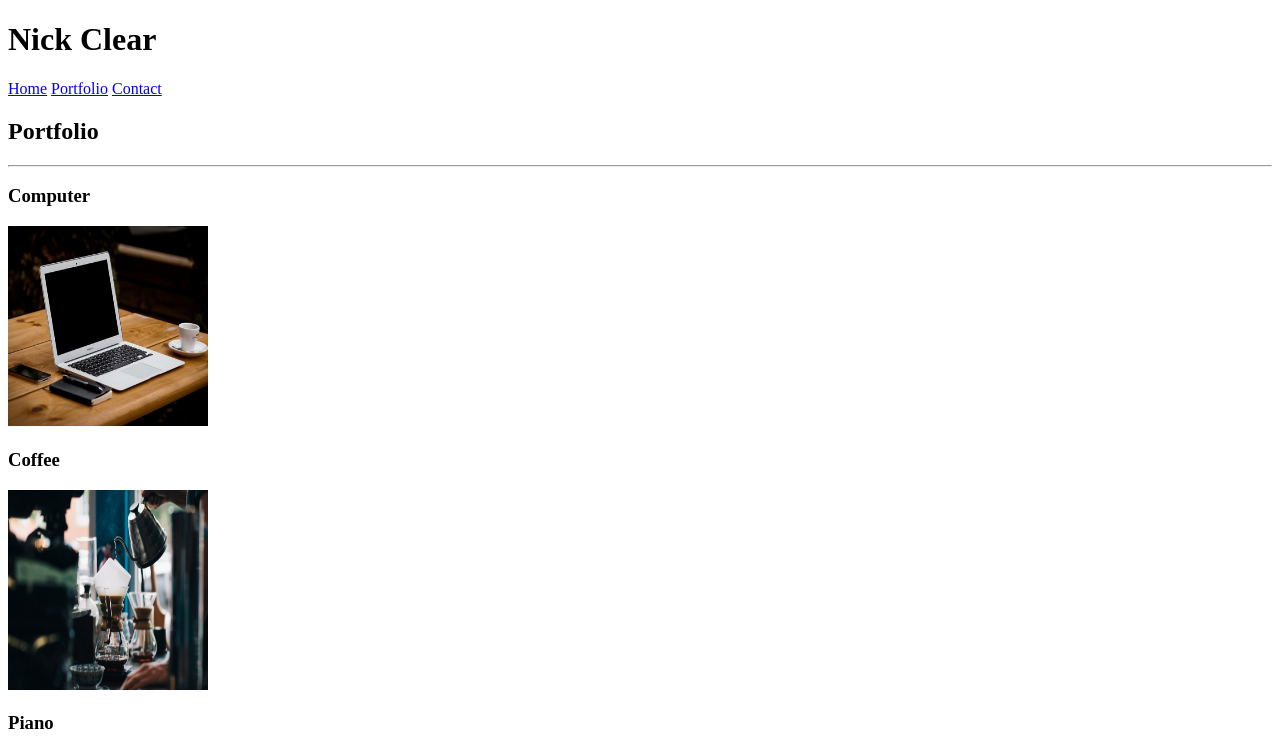
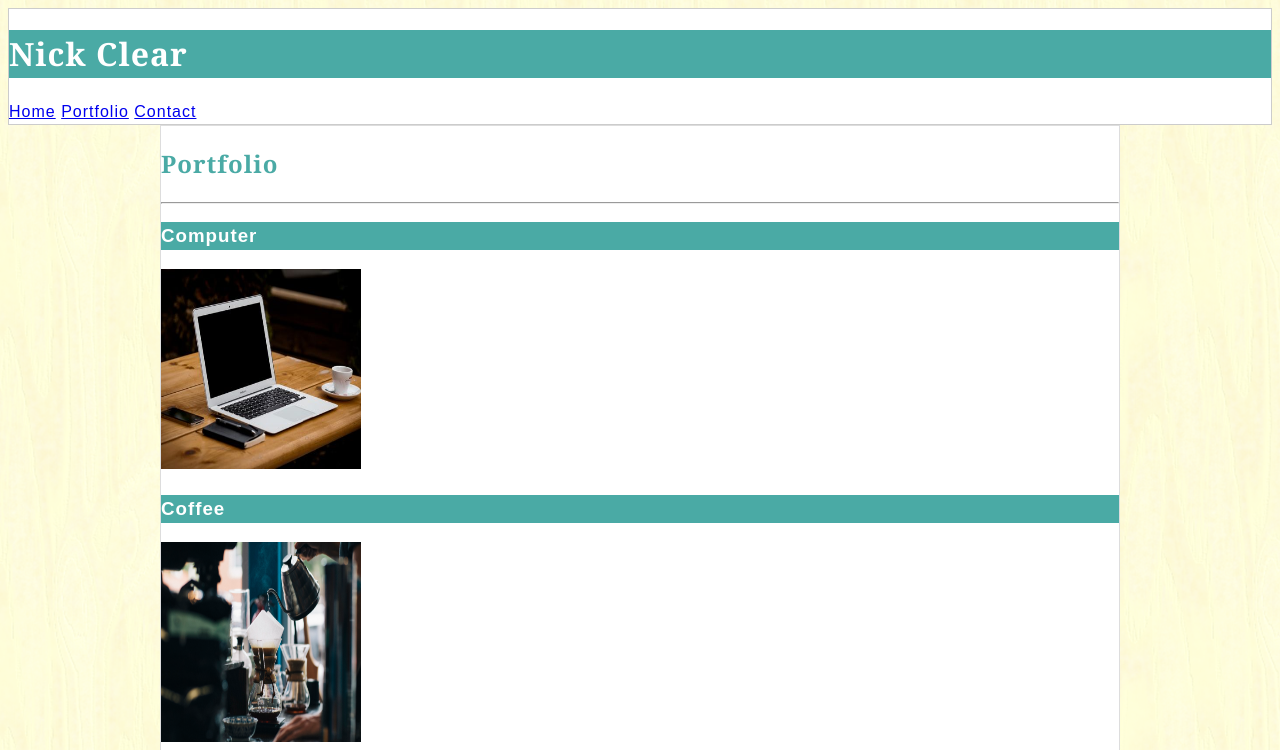
Before and after one commit to nmclear/homework_1, a plain HTML site: page portfolio.html in a window 1280 px wide. Shown: the top 750 px of the page. Drawn offline with Linux system fonts and the light colour scheme.

Commit message:
first css style updates

```diff
--- a/assets/css/style.css
+++ b/assets/css/style.css
@@ -0,0 +1,58 @@
+* {
+    box-sizing: border-box;
+}
+
+body {
+    font-family: Arial, Helvetica, sans-serif;
+    background-image: url(../images/light-veneer/light-veneer.png);
+    color: #777777;
+    letter-spacing: 1px;
+    line-height: 1.5;
+}
+
+header {
+    background: #ffffff;
+    border: solid 1px #cccccc;
+}
+
+h1,
+h2 {
+    font-family: 'Georgia', Times, Times New Roman, serif;
+}
+
+h1 {
+    background: #4aaaa5;
+}
+h2 {
+    color: #4aaaa5;
+}
+
+.h-teal {
+    background: #4aaaa5;
+    color: #ffffff;
+}
+
+.container {
+    width: 960px;
+    margin: 0 auto;
+    background: #ffffff;
+    border: solid 1px #dddddd;
+}
+
+.headshot-img {
+    height: 200px;
+    width: 200px;
+}
+
+footer {
+    background: #666666;
+    color: #ffffff;
+    font-size: 9px;
+    height: 55px;
+    text-align: center;
+}
+
+.div-foot {
+    background: #4aaaa5;
+    height: 5px;
+}
--- a/portfolio.html
+++ b/portfolio.html
@@ -5,10 +5,11 @@
     <meta name="viewport" content="width=device-width, initial-scale=1.0">
     <meta http-equiv="X-UA-Compatible" content="ie=edge">
     <title>Portfolio</title>
+    <link rel="stylesheet" href="assets/css/style.css">
 </head>
 <body>
     <header>
-        <h1>Nick Clear</h1>
+        <h1 class="h-teal">Nick Clear</h1>
             <nav>
                 <a href="index.html">Home</a>
                 <a href="portfolio.html">Portfolio</a>
@@ -22,33 +23,34 @@
 
         <section class="port-examples">
             <article>
-                <h3>Computer</h3>
+                <h3 class="h-teal">Computer</h3>
                 <img src="assets/images/computer_open.jpeg" alt="computer screen" width="200px" height="200px">
             </article>
 
             <article>
-                <h3>Coffee</h3>
+                <h3 class="h-teal">Coffee</h3>
                 <img src="assets/images/coffee_pourover.jpeg" alt="coffee pourover" width="200px" height="200px">
             </article>
 
             <article>
-                <h3>Piano</h3>
+                <h3 class="h-teal">Piano</h3>
                 <img src="assets/images/piano_hands.jpeg" alt="playing piano" width="200px" height="200px">
             </article>
 
             <article>
-                <h3>Ocean Wave</h3>
+                <h3 class="h-teal">Ocean Wave</h3>
                 <img src="assets/images/wave_dark.jpeg" alt="dark ocean wave" width="200px" height="200px">
             </article>
 
             <article>
-                <h3>Road</h3>
+                <h3 class="h-teal">Road</h3>
                 <img src="assets/images/road_tunnel.jpeg" alt="road entering tunnel" width="200px" height="200px">
             </article>
         </section>
     </div>
 
     <footer>
+        <div class="div-foot"></div>
         <p>Copyright &copy;</p>
      </footer>
 
```
Also changed, not shown: contact.html (+3 -1 lines), index.html (+4 -2 lines), assets/images/light-veneer/light-veneer.png (added), assets/images/light-veneer/readme.txt (added), 4 other files.
